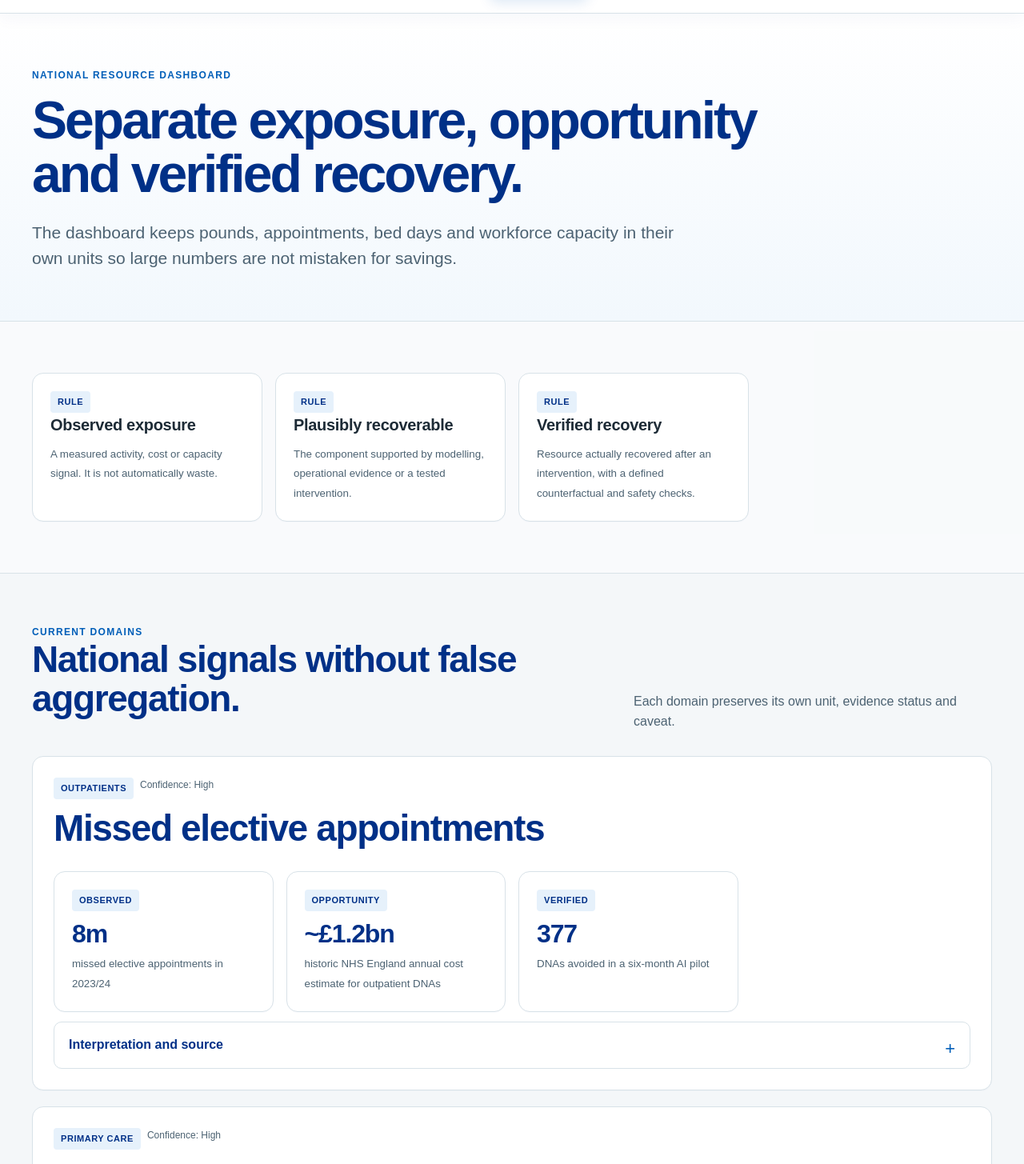
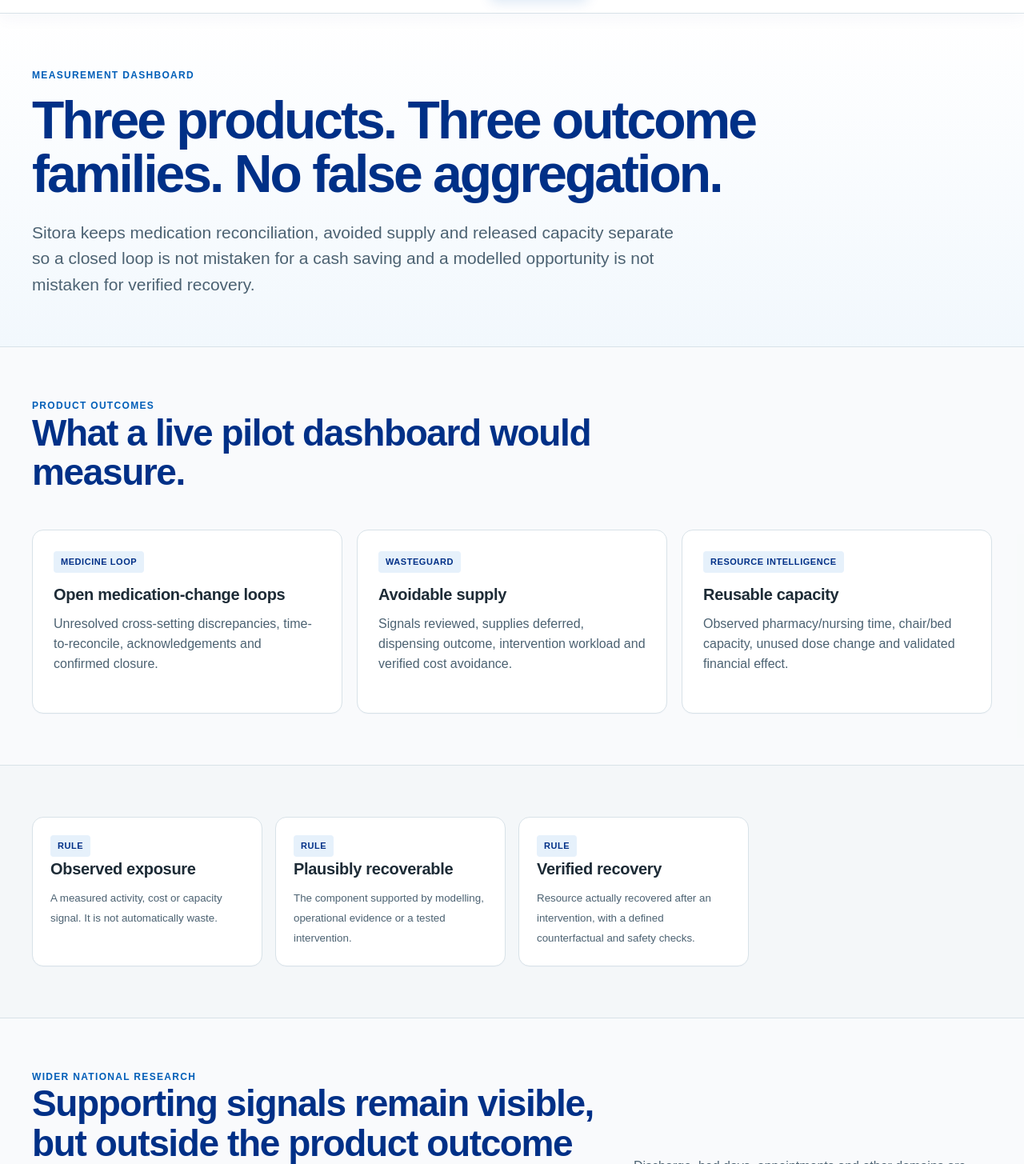
Before and after one commit to Nylon1/NHS, a Next.js app: page /dashboard in a window 1280 px wide. Shown: the part 95-1550 px from the top of the page at 80% size. Built offline with nearby package versions, Linux system fonts and the light colour scheme.

Commit message:
Align dashboard to three Sitora outcome families

```diff
--- a/app/dashboard/page.tsx
+++ b/app/dashboard/page.tsx
@@ -1,45 +1,15 @@
 import { dashboardDomains, dashboardPrinciples } from "@/lib/dashboard";
 
-export default function DashboardPage() {
-  return (
-    <>
-      <section className="page-head">
-        <div className="shell">
-          <div className="eyebrow">National resource dashboard</div>
-          <h1>Separate exposure, opportunity and verified recovery.</h1>
-          <p className="lede">The dashboard keeps pounds, appointments, bed days and workforce capacity in their own units so large numbers are not mistaken for savings.</p>
-        </div>
-      </section>
+const productOutcomes = [
+  ["Medicine Loop","Open medication-change loops","Unresolved cross-setting discrepancies, time-to-reconcile, acknowledgements and confirmed closure."],
+  ["WasteGuard","Avoidable supply","Signals reviewed, supplies deferred, dispensing outcome, intervention workload and verified cost avoidance."],
+  ["Resource Intelligence","Reusable capacity","Observed pharmacy/nursing time, chair/bed capacity, unused dose change and validated financial effect."],
+];
 
-      <section className="section">
-        <div className="shell metric-grid">
-          {dashboardPrinciples.map(([title, body]) => (
-            <div className="metric" key={title}><span className="badge">Rule</span><h3>{title}</h3><small>{body}</small></div>
-          ))}
-        </div>
-      </section>
-
-      <section className="section">
-        <div className="shell">
-          <div className="section-head"><div><div className="eyebrow">Current domains</div><h2>National signals without false aggregation.</h2></div><p>Each domain preserves its own unit, evidence status and caveat.</p></div>
-          <div className="opportunity-stack">
-            {dashboardDomains.map((item) => (
-              <article className="card evidence-card" key={item.id}>
-                <div className="meta-row"><span className="badge">{item.domain}</span><span>Confidence: {item.confidence}</span></div>
-                <h2>{item.title}</h2>
-                <div className="metric-grid">
-                  <div className="metric"><span className="badge">Observed</span><strong>{item.observed}</strong><small>{item.observedLabel}</small></div>
-                  <div className="metric"><span className="badge">Opportunity</span><strong>{item.opportunity}</strong><small>{item.opportunityLabel}</small></div>
-                  <div className="metric"><span className="badge">Verified</span><strong>{item.verified}</strong><small>{item.verifiedLabel}</small></div>
-                </div>
-                <details className="reveal-panel"><summary>Interpretation and source</summary><div className="reveal-body"><p>{item.interpretation}</p><a className="source-link" href={item.sourceUrl} target="_blank" rel="noreferrer">Source: {item.sourceLabel} ↗</a></div></details>
-              </article>
-            ))}
-          </div>
-        </div>
-      </section>
-
-      <section className="section"><div className="shell quote">A large number is not a saving. Recovery is only verified when the resource is genuinely released after intervention and safety is maintained.</div></section>
-    </>
-  );
-}
+export default function DashboardPage(){return <>
+<section className="page-head"><div className="shell"><div className="eyebrow">Measurement dashboard</div><h1>Three products. Three outcome families. No false aggregation.</h1><p className="lede">Sitora keeps medication reconciliation, avoided supply and released capacity separate so a closed loop is not mistaken for a cash saving and a modelled opportunity is not mistaken for verified recovery.</p></div></section>
+<section className="section"><div className="shell"><div className="section-head"><div><div className="eyebrow">Product outcomes</div><h2>What a live pilot dashboard would measure.</h2></div></div><div className="evidence-triptych">{productOutcomes.map(([title,headline,body])=><article className="card" key={title}><span className="badge">{title}</span><h3 style={{marginTop:12}}>{headline}</h3><p>{body}</p></article>)}</div></div></section>
+<section className="section"><div className="shell metric-grid">{dashboardPrinciples.map(([title,body])=><div className="metric" key={title}><span className="badge">Rule</span><h3>{title}</h3><small>{body}</small></div>)}</div></section>
+<section className="section"><div className="shell"><div className="section-head"><div><div className="eyebrow">Wider national research</div><h2>Supporting signals remain visible, but outside the product outcome totals.</h2></div><p>Discharge, bed days, appointments and other domains are retained as research evidence and future expansion opportunities.</p></div><div className="opportunity-stack">{dashboardDomains.map(item=><article className="card evidence-card" key={item.id}><div className="meta-row"><span className="badge">{item.domain}</span><span>Confidence: {item.confidence}</span></div><h2>{item.title}</h2><div className="metric-grid"><div className="metric"><span className="badge">Observed</span><strong>{item.observed}</strong><small>{item.observedLabel}</small></div><div className="metric"><span className="badge">Opportunity</span><strong>{item.opportunity}</strong><small>{item.opportunityLabel}</small></div><div className="metric"><span className="badge">Verified</span><strong>{item.verified}</strong><small>{item.verifiedLabel}</small></div></div><details className="reveal-panel"><summary>Interpretation and source</summary><div className="reveal-body"><p>{item.interpretation}</p><a className="source-link" href={item.sourceUrl} target="_blank" rel="noreferrer">Source: {item.sourceLabel} ↗</a></div></details></article>)}</div></div></section>
+<section className="section"><div className="shell quote">A closed medication loop, an avoided prescription item and an hour of reusable capacity are all valuable. They are not the same outcome and should never be added together as one savings number.</div></section>
+</>}
```
